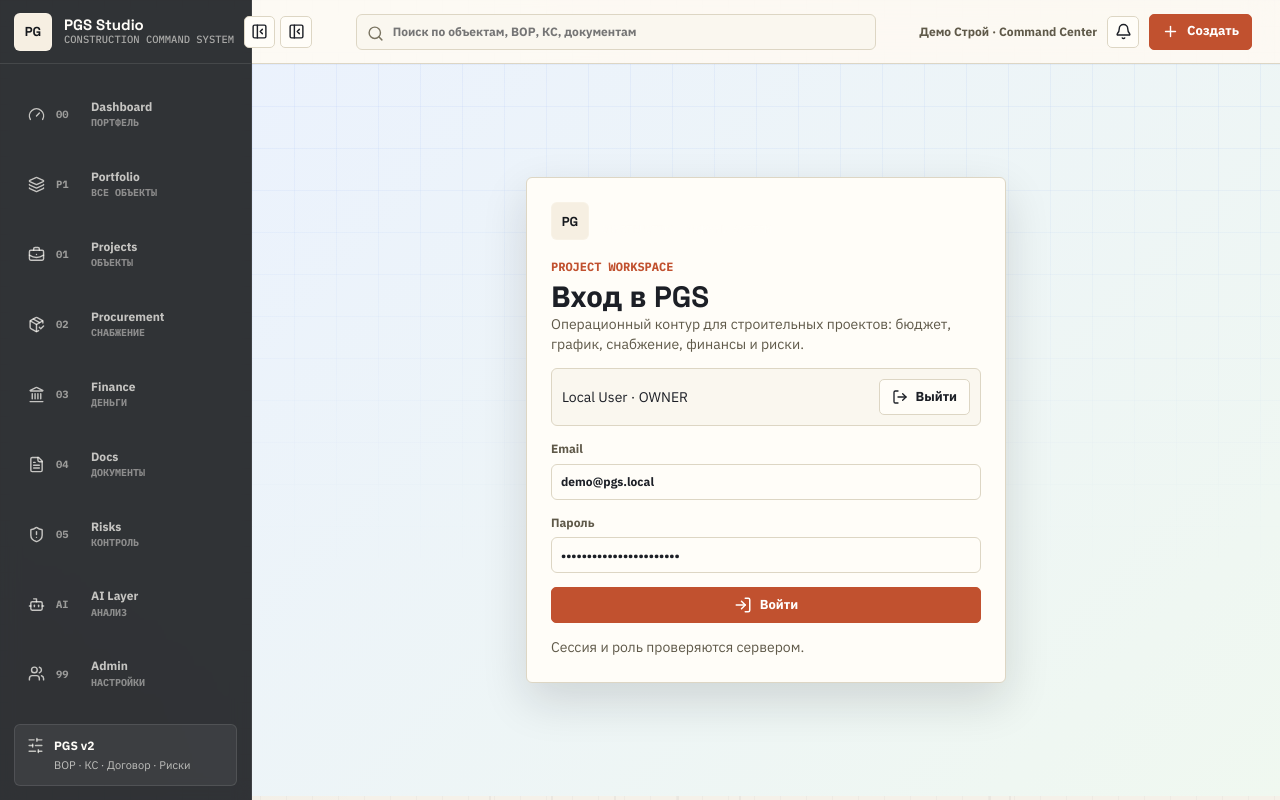
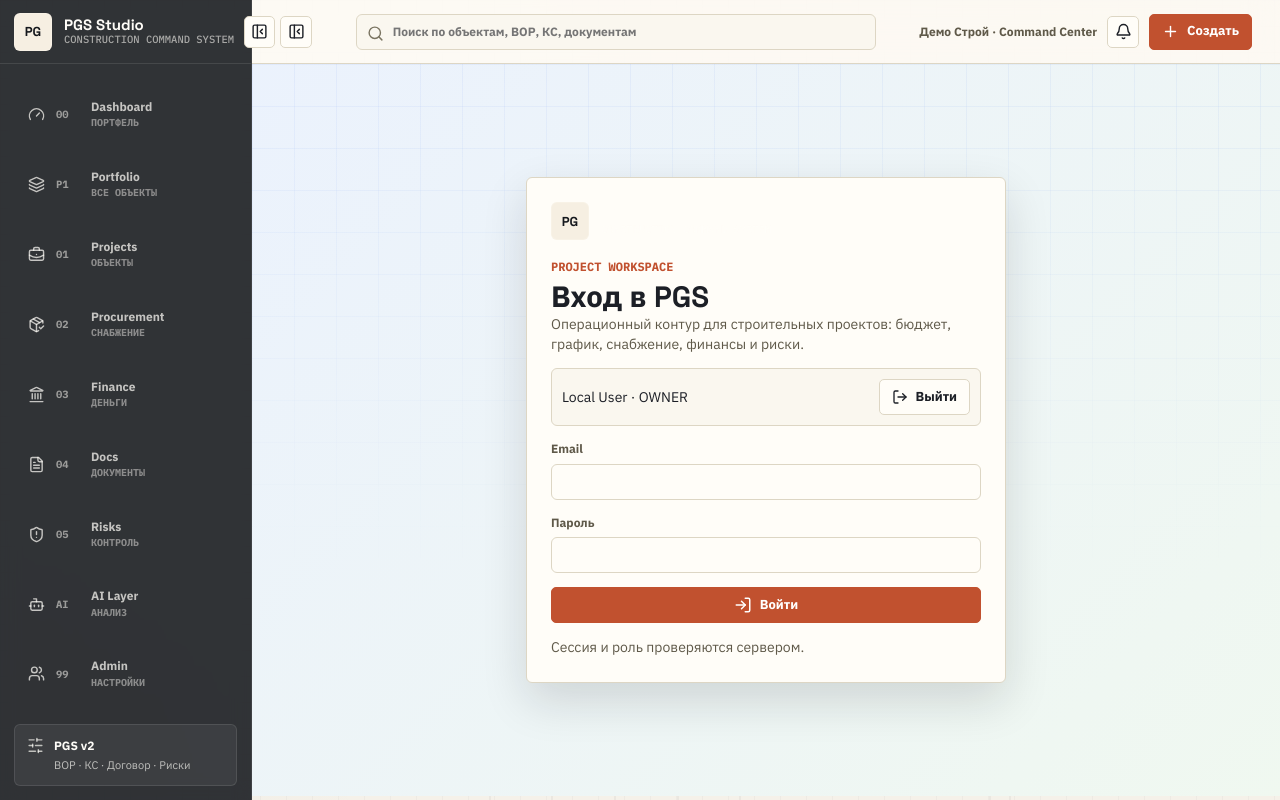
Before and after one commit to Grafnnn/PGS, a Next.js app: page /login in a window 1280 px wide. Built offline with nearby package versions, Linux system fonts and the light colour scheme; no server answers.

Commit message:
fix: remove login credential prefill
Remove hardcoded demo credential values from the login form, keep browser autofill support, and add regression coverage.

```diff
--- a/src/app/login/page.tsx
+++ b/src/app/login/page.tsx
@@ -3,6 +3,7 @@
 import { FormEvent, useEffect, useState } from "react";
 import { LogIn, LogOut } from "lucide-react";
 import { BrandLogo } from "@/components/brand-logo";
+import { LOGIN_INITIAL_CREDENTIALS } from "@/lib/login-form";
 
 type CurrentUser = {
   id: string;
@@ -17,8 +18,8 @@ function readError(data: { error?: string | { message?: string } }) {
 }
 
 export default function LoginPage() {
-  const [email, setEmail] = useState("demo@pgs.local");
-  const [password, setPassword] = useState("demo-password-change-me");
+  const [email, setEmail] = useState<string>(LOGIN_INITIAL_CREDENTIALS.email);
+  const [password, setPassword] = useState<string>(LOGIN_INITIAL_CREDENTIALS.password);
   const [currentUser, setCurrentUser] = useState<CurrentUser | null>(null);
   const [loading, setLoading] = useState(false);
   const [error, setError] = useState("");
@@ -85,11 +86,24 @@ export default function LoginPage() {
         )}
         <label>
           Email
-          <input value={email} onChange={(event) => setEmail(event.target.value)} />
+          <input
+            autoComplete="username"
+            inputMode="email"
+            required
+            type="email"
+            value={email}
+            onChange={(event) => setEmail(event.target.value)}
+          />
         </label>
         <label>
           Пароль
-          <input value={password} type="password" onChange={(event) => setPassword(event.target.value)} />
+          <input
+            autoComplete="current-password"
+            required
+            type="password"
+            value={password}
+            onChange={(event) => setPassword(event.target.value)}
+          />
         </label>
         {error && <p className="error-text">{error}</p>}
         <button className="button primary" disabled={loading} type="submit">
--- /dev/null
+++ b/src/lib/login-form.ts
@@ -0,0 +1,4 @@
+export const LOGIN_INITIAL_CREDENTIALS = Object.freeze({
+  email: "",
+  password: ""
+});
```
Also changed, not shown: 1 other file (tests, documents, lock files or other folders).
